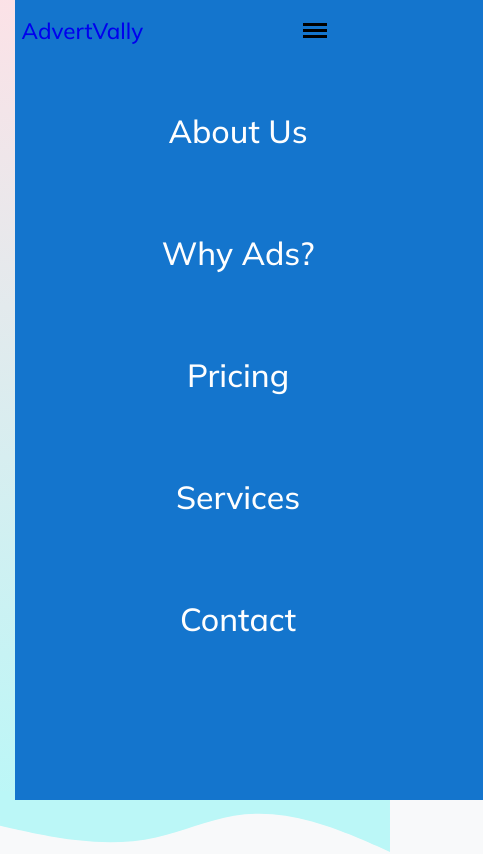
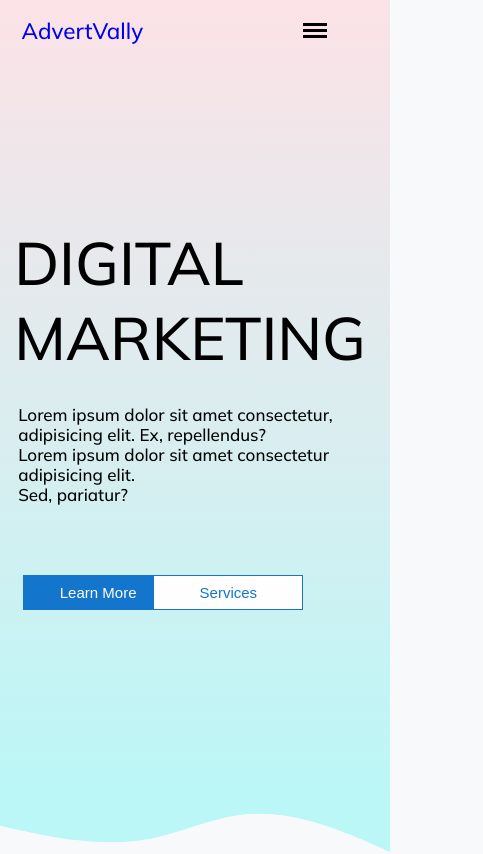
Before and after one commit to TarunN05/Testing-Phase-3, a plain HTML site: page index.html in a window 390 px wide. Shown: the top 854 px of the page, 483 px wide, since content can reach past the window. Drawn offline with Linux system fonts and the light colour scheme.

Commit message:
updated the css

```diff
--- a/style.css
+++ b/style.css
@@ -25,6 +25,7 @@ a {
   align-items: center;
   justify-content: space-around;
   height: 60px;
+  position: relative;
 }
 
 .nav-links {
@@ -438,20 +439,18 @@ input:focus {
   body {
     overflow-x: hidden;
   }
-  /* html {
+  html {
     overflow-x: hidden;
-  } */
+  }
 
   /* ------------------navbar------------------------------ */
-  .nav-logo {
-    position: relative;
-    left: 87px;
-    z-index: 100;
+
+  ul.nav-links.nav-active {
+    transform: translateX(4px);
   }
-  .nav-links {
-    width: 120%;
-    left: -1146px;
-    z-index: 1;
+  ul.nav-links {
+    width: 100%;
+    z-index: 10;
   }
   .burger {
     z-index: 100;
@@ -459,6 +458,11 @@ input:focus {
   .nav-links li {
     top: 70px;
     left: -36px;
+  }
+  .nav-logo {
+    position: relative;
+    left: 87px;
+    z-index: 100;
   }
   /* ---------------------Main section--------------------------- */
   .main {
@@ -475,19 +479,19 @@ input:focus {
   .main .left img {
     display: none;
   }
-
   .main .right h1 {
+    margin-bottom: 12px;
+    font-weight: 100;
+    text-transform: uppercase;
     font-size: 60px;
-    width: 77%;
     margin-left: -33px;
   }
   .main .right p {
-    margin: 0px;
-    padding: 0px;
+    padding: 10px;
     font-size: 17px;
-    line-height: 18px;
-    width: 77%;
-    margin-left: -24px;
+    line-height: 20px;
+    width: 110%;
+    margin-left: -39px;
   }
   .main .right .btn {
     margin-left: -24px;
```
